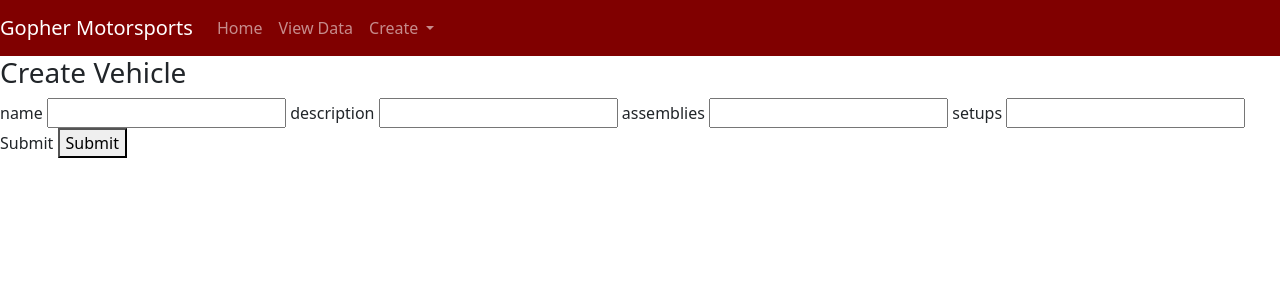
After one commit to gopher-motorsports/vehicle_configuration_tracker, a Django app: page /createVehicle/ in a window 1280 px wide. The commit adds this page. Shown: the top 300 px of the page. Run offline with Django 3.2, Linux system fonts and the light colour scheme.

Commit message:
navbar + basic views

```diff
--- /dev/null
+++ b/vehicle_configuration_tracker/vehicle_config/templates/vehicle_config/createVehicle.html
@@ -0,0 +1,27 @@
+{% extends 'vehicle_config/header.html' %}
+{% block content %}
+
+<form action="{% url 'createVehicle' %}" method="post">
+    {% csrf_token %}
+
+
+        <div>
+            <h3>Create Vehicle</h3>
+            <label>name</label>
+            <input type="text" name="name" required>
+            <label>description</label>
+            <input type="text" name="description">
+            <label>assemblies</label>
+            <input type="text" name="assemblies">
+            <label>setups</label>
+            <input type="text" name="setups">
+            <label>Submit</label>
+            <button type="submit">Submit</button>
+        </div>
+    </form>
+
+    {{ msg }}
+
+
+
+{% endblock %}
--- a/vehicle_configuration_tracker/vehicle_config/templates/vehicle_config/header.html
+++ b/vehicle_configuration_tracker/vehicle_config/templates/vehicle_config/header.html
@@ -1,28 +1,59 @@
-<!DOCTYPE html>
-<html lang="en>">
-<head>
+<!doctype html>
+<html lang="en">
+  <head>
+    <!-- Required meta tags -->
     <meta charset="utf-8">
-    <meta name="viewport" content="width=device-width, initial-scale=1, shrink-to-fit=no">
+    <meta name="viewport" content="width=device-width, initial-scale=1">
 
-    <title> IDK2 </title>
+    <!-- Bootstrap CSS -->
+    <link href="https://cdn.jsdelivr.net/npm/bootstrap@5.0.0/dist/css/bootstrap.min.css" rel="stylesheet" integrity="sha384-wEmeIV1mKuiNpC+IOBjI7aAzPcEZeedi5yW5f2yOq55WWLwNGmvvx4Um1vskeMj0" crossorigin="anonymous">
 
-    {% load static %}
-    <link href="https://cdn.jsdelivr.net/npm/bootstrap@5.0.0-beta3/dist/css/bootstrap.min.css" rel="stylesheet" integrity="sha384-eOJMYsd53ii+scO/bJGFsiCZc+5NDVN2yr8+0RDqr0Ql0h+rP48ckxlpbzKgwra6" crossorigin="anonymous">
 
-</head>
-<body class="body" style="background-color: #f6f6f6">
-    <div class="sidenav">
-        <a href="/"></a>Home<a>
-        <a href="/create"></a>Create<a>
-    </div>
 
-    <div class="row justify-content-center">
-        <div class="col-8">
-            {% block content %}{% endblock %}
-        </div>
-    </div>
-    <script src="https://code.jquery.com/jquery-3.3.1.slim.min.js" integrity="sha384-q8i/X+965DzO0rT7abK41JStQIAqVgRVzpbzo5smXKp4YfRvH+8abtTE1Pi6jizo" crossorigin="anonymous"></script>
-    <script src="https://cdnjs.cloudflare.com/ajax/libs/popper.js/1.14.7/umd/popper.min.js" integrity="sha384-UO2eT0CpHqdSJQ6hJty5KVphtPhzWj9WO1clHTMGa3JDZwrnQq4sF86dIHNDz0W1" crossorigin="anonymous"></script>
-    <script src="https://stackpath.bootstrapcdn.com/bootstrap/4.3.1/js/bootstrap.min.js" integrity="sha384-JjSmVgyd0p3pXB1rRibZUAYoIIy6OrQ6VrjIEaFf/nJGzIxFDsf4x0xIM+B07jRM" crossorigin="anonymous"></script>
-</body>
+    <!-- Navbar -->
+    <nav class="navbar navbar-expand-lg navbar-dark" style="background-color: #800000;">
+      <a class="navbar-brand" href="#"> Gopher Motorsports</a>
+      <button class="navbar-toggler" type="button" data-toggle="collapse" data-target="#navbarSupportedContent" aria-controls="navbarSupportedContent" aria-expanded="false" aria-label="Toggle navigation">
+        <span class="navbar-toggler-icon"></span>
+      </button>
+
+      <div class="collapse navbar-collapse" id="navbarSupportedContent">
+        <ul class="navbar-nav mr-auto">
+          <li class="nav-item active">
+            <a class="nav-link" href="{% url 'home' %}">Home</a>
+          </li>
+          <li class="nav-item">
+            <a class="nav-link" href="{% url 'view' %}">View Data</a>
+          </li>
+          <li class="nav-item dropdown">
+            <a class="nav-link dropdown-toggle" href="#" id="navbarDropdown" role="button" data-bs-toggle="dropdown" aria-expanded="false">
+              Create
+            </a>
+            <ul class="dropdown-menu" aria-labelledby="navbarDropdown">
+              <li><a class="dropdown-item" href="{% url 'createVehicle' %}">Vehicle</a></li>
+              <li><a class="dropdown-item" href="{% url 'createSetup' %}">Setup</a></li>
+              <li><a class="dropdown-item" href="{% url 'view' %}">View </a></li>
+              <li><hr class="dropdown-divider"></li>
+              <li><a class="dropdown-item" href="#">Something else here</a></li>
+            </ul>
+          </li>
+
+
+        </ul>
+      </div>
+    </nav>
+
+  </head>
+  <body>
+
+    {% block content %}{% endblock content %}
+
+    <!-- Optional JavaScript; choose one of the two! -->
+
+    <!-- Option 1: Bootstrap Bundle with Popper -->
+
+    <script src="https://cdn.jsdelivr.net/npm/bootstrap@5.0.0/dist/js/bootstrap.bundle.min.js" integrity="sha384-p34f1UUtsS3wqzfto5wAAmdvj+osOnFyQFpp4Ua3gs/ZVWx6oOypYoCJhGGScy+8" crossorigin="anonymous"></script>
+
+
+  </body>
 </html>
--- a/vehicle_configuration_tracker/vehicle_config/templates/vehicle_config/home.html
+++ b/vehicle_configuration_tracker/vehicle_config/templates/vehicle_config/home.html
@@ -1,5 +1,5 @@
 {% extends 'vehicle_config/header.html' %}
 {% block content %}
 
-<p> hfkjksh ksf</p>
+<h1>Homeeeeeeeeeee</h1>
 {% endblock %}
--- a/vehicle_configuration_tracker/vehicle_config/urls.py
+++ b/vehicle_configuration_tracker/vehicle_config/urls.py
@@ -3,4 +3,7 @@ from . import views
 
 urlpatterns = [
     path('', views.home, name='home'),
+    path('view/', views.view, name='view'),
+    path('createVehicle/', views.createVehicle, name='createVehicle'),
+    path('createSetup/', views.createSetup, name='createSetup'),
 ]
--- a/vehicle_configuration_tracker/vehicle_config/views.py
+++ b/vehicle_configuration_tracker/vehicle_config/views.py
@@ -1,6 +1,6 @@
 from django.shortcuts import render
 from datetime import datetime
-from .models import Vehicle, Setup
+from .models import Vehicle, Setup, Part, Assembly, SetupParam
 import json
 from django.core import serializers
 
@@ -15,3 +15,71 @@ def home(request):
         'setups' : json.dumps(setups)
     }
     return render(request, 'vehicle_config/home.html', context)
+
+
+def view(request):
+    # vehicles = Vehicle.objects.all()
+    # vehicles = serializers.serialize("json",vehicles)
+    # setups = Setup.objects.all()
+    # setups = serializers.serialize("json",setups)
+    # context = {
+    #     'vehicles' : json.dumps(vehicles),
+    #     'setups' : json.dumps(setups)
+    # }
+    context = {
+    'vehicles' : Vehicle.objects.all(),
+    'setups' : Setup.objects.all()
+    }
+
+
+
+
+
+    return render(request, 'vehicle_config/view.html', context)
+
+def createVehicle(request):
+    if request.method == 'POST':
+        name = request.POST['name']
+        description = request.POST['description']
+        assemblies = request.POST['assemblies']
+        setups = request.POST['setups']
+
+        context = {
+            'name' : name,
+            'description' : description,
+            'assemblies' : assemblies,
+            'setups' : setups,
+        }
+
+        if Vehicle.objects.filter(name=name).exists():
+            msg = "car exists"
+        else:
+            v1 = Vehicle(name=name, description=description, assemblies=assemblies, setups=setups)
+            v1.save()
+            #Vehicle.objects.create(name=name, description=description, assemblies=assemblies, setups=setups)
+            msg = "successfull added vehicle"
+        return render(request, 'vehicle_config/createVehicle.html', {'msg':msg})
+
+    context = {}
+    return render(request, 'vehicle_config/createVehicle.html', context)
+
+def createSetup(request):
+    if request.method == 'POST':
+        description = request.POST['description']
+        car = request.POST['car']
+        setup_params = request.POST['setup_params']
+
+        context = {
+            'description' : description,
+            'car' : car,
+            'setup_params' : setup_params,
+        }
+
+        Setup.objects.create(description=description, car=car, setup_params=setup_params)
+        id = Setup.objects.filter(description=description).values('id')[0]['id']
+        msg = "successfully created setup with id: " + str(id)
+
+        return render(request, 'vehicle_config/createSetup.html', {'msg':msg})
+
+    context = {}
+    return render(request, 'vehicle_config/createSetup.html', context)
```
Also changed, not shown: vehicle_configuration_tracker/vehicle_config/models.py (+8 -4 lines), vehicle_configuration_tracker/vehicle_config/templates/vehicle_config/createSetup.html (added, +25 -0 lines), vehicle_configuration_tracker/vehicle_config/templates/vehicle_config/view.html (added, +9 -0 lines), vehicle_configuration_tracker/vehicle_config/migrations/0009_auto_20210604_2231.py (added), vehicle_configuration_tracker/vehicle_config/migrations/0010_auto_20210604_2236.py (added), vehicle_configuration_tracker/vehicle_config/migrations/0011_remove_setup_setup_params.py (added), vehicle_configuration_tracker/vehicle_config/migrations/0012_auto_20210605_1751.py (added).
